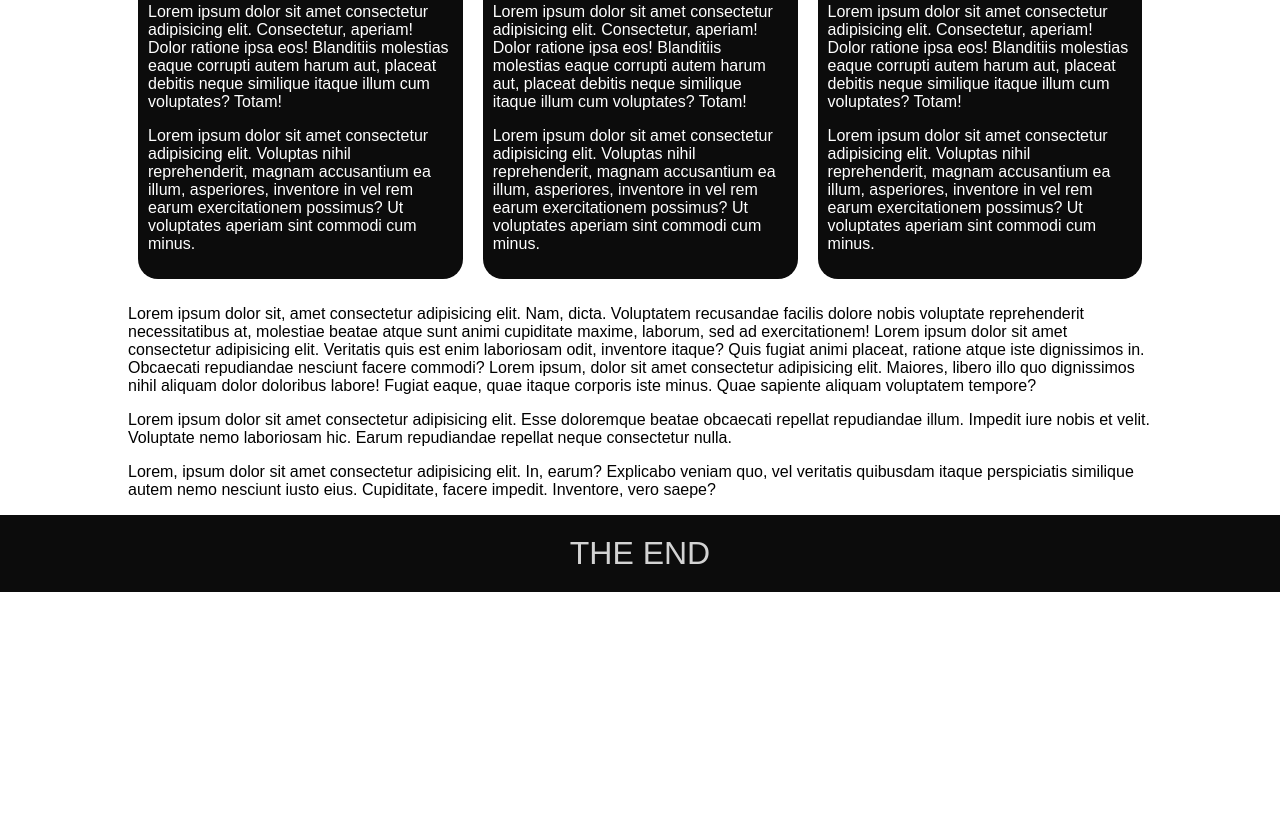
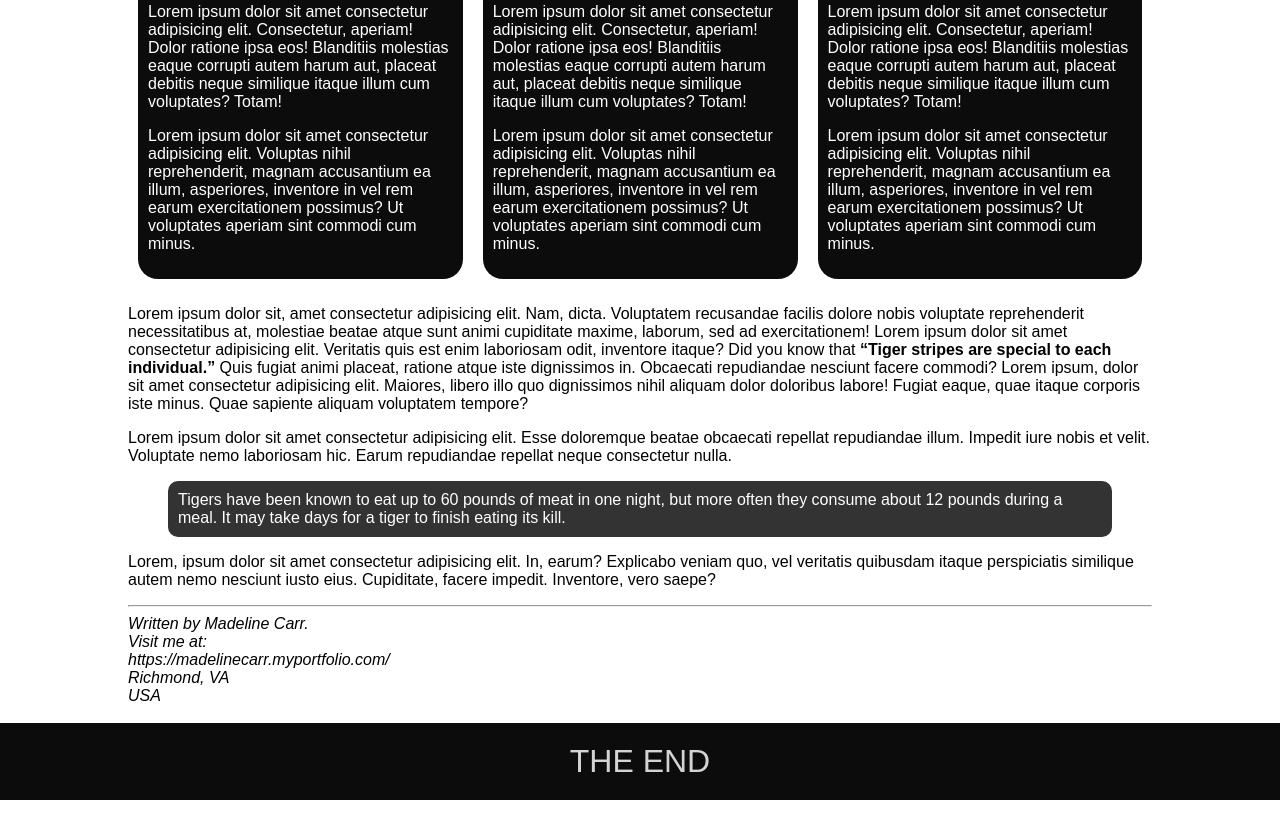
Before and after one commit to Madeline-Carr/Zoo, a plain HTML site: page Index.html in a window 1280 px wide. Shown: the part 455-1294 px from the top of the page. After the commit the page ends 1255 px from the top, so only its background shows below. Drawn offline with Linux system fonts and the light colour scheme; a script that the page names is missing.

Commit message:
Quotes Added
I added some quotes and removed the space div.

```diff
--- a/Index.html
+++ b/Index.html
@@ -61,16 +61,30 @@
     <p>Lorem ipsum dolor sit, amet consectetur adipisicing elit. Nam, dicta. Voluptatem recusandae facilis dolore nobis
       voluptate reprehenderit necessitatibus at, molestiae beatae atque sunt animi cupiditate maxime, laborum, sed ad
       exercitationem! Lorem ipsum dolor sit amet consectetur adipisicing elit. Veritatis quis est enim laboriosam odit,
-      inventore itaque? Quis fugiat animi placeat, ratione atque iste dignissimos in. Obcaecati repudiandae nesciunt
+      inventore itaque? Did you know that <q>Tiger stripes are special to each individual.</q> Quis fugiat animi
+      placeat, ratione atque iste dignissimos in. Obcaecati repudiandae nesciunt
       facere commodi? Lorem ipsum, dolor sit amet consectetur adipisicing elit. Maiores, libero illo quo dignissimos
       nihil aliquam dolor doloribus labore! Fugiat eaque, quae itaque corporis iste minus. Quae sapiente aliquam
       voluptatem tempore?</p>
     <p>Lorem ipsum dolor sit amet consectetur adipisicing elit. Esse doloremque beatae obcaecati repellat repudiandae
       illum. Impedit iure nobis et velit. Voluptate nemo laboriosam hic. Earum repudiandae repellat neque consectetur
       nulla.</p>
+    <blockquote cite="hhttps://kids.nationalgeographic.com/animals/tiger/#ww-wild-cats-tiger.jpg">
+      Tigers have been known to eat up to 60 pounds of meat in one night, but more often they consume about 12 pounds
+      during a meal. It may take days for a tiger to finish eating its kill.
+    </blockquote>
     <p>Lorem, ipsum dolor sit amet consectetur adipisicing elit. In, earum? Explicabo veniam quo, vel veritatis
       quibusdam itaque perspiciatis similique autem nemo nesciunt iusto eius. Cupiditate, facere impedit. Inventore,
       vero saepe?</p>
+    <hr>
+    <address>
+      Written by Madeline Carr.<br>
+      Visit me at:<br>
+      https://madelinecarr.myportfolio.com/<br>
+      Richmond, VA<br>
+      USA
+    </address>
+    <br>
 
   </div>
   <footer>
@@ -78,7 +92,6 @@
       THE END
     </div>
   </footer>
-  <div class="space"></div>
   </div>
 
   </div>
--- a/Styles/main.scss
+++ b/Styles/main.scss
@@ -29,6 +29,16 @@ h1 {
 h2{
     margin-top: 120px;
     color: $zooGreen;
+}
+
+blockquote{
+    background-color: #333;
+    color: white;
+    padding: 10px;
+    border-radius: 10px;
+}
+q{
+    font-weight: bold;
 }
 
 .container{
```
Also changed, not shown: Styles/main.css, 1 other file.
